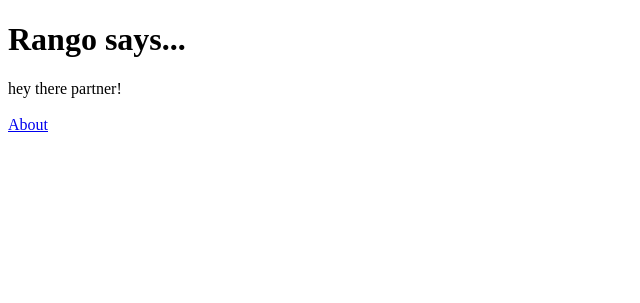
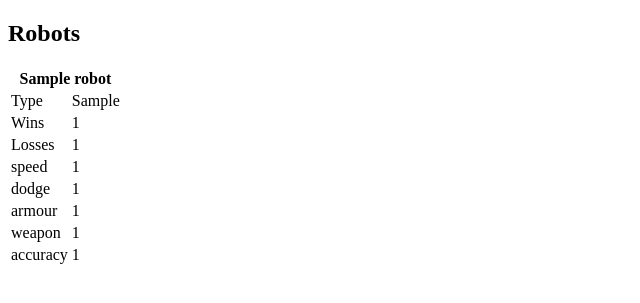
Before and after one commit to 2244726s/GroupProject, a Django app: page / in a window 1280 px wide. Shown: the top 303 px of the page, without its empty margins (0-640 px from the left). Run offline with Django 3.2, Linux system fonts and the light colour scheme; tables that the repository leaves empty hold one stand-in row (values such as "Sample post"); some libraries are stand-ins or nearby versions.

Commit message:
Created the html, view, url mapping, template tag, javascript, and template filter to create a html table for displaying robot info, as well as having functioning buttons for increasing its stats.use get_bot_table template tag(robot) to place the table in a html page. Enclose it in a div tag with id= 'bot-table' for the JS to function properly.

```diff
--- /dev/null
+++ b/bots/templatetags/bots_template_tags.py
@@ -0,0 +1,16 @@
+from django import template
+from bots .models import Robot
+
+register = template.Library()
+
+@register.inclusion_tag ('bots/bot_table.html')
+def get_bot_table(robot):
+    return {
+        'robot' : robot,
+        'stats' : robot.get_stats(),
+        'player' : robot.owner,
+    }
+
+@register.filter(name='mult')
+def mult(value, arg):
+    return int(value) * int(arg)
--- a/bots/urls.py
+++ b/bots/urls.py
@@ -3,4 +3,5 @@ from bots import views
 
 urlpatterns = [
     url(r'^profile/(?P<profile_name>[\w\-]+)/$', views.show_profile, name ='show_profile'),
+    url(r'^upgrade/$', views.upgrade, name='upgrade'),
 ]
--- a/bots/views.py
+++ b/bots/views.py
@@ -3,7 +3,8 @@ from bots.models import *
 # Create your views here.
 
 def index(request):
-    return render(request, 'bots/test.html', {})
+    context =  {'bot' : Robot.objects.all()[0]}
+    return render(request, 'bots/test.html', context)
 
 def show_profile(request, profile_name):
     # try to retrieve info about player
@@ -29,3 +30,41 @@ def show_profile(request, profile_name):
         context = {'player': None}
 
     return render(request, 'bots/profile.html', context)
+
+def upgrade(request):
+    ''' ajax view used for increasing stats of robots'''
+    if request.method == 'GET':
+        stat = request.GET['stat']
+        bot_id = int(request.GET['bot_id'])
+
+        #try to  find robot with given id
+        try:
+            bot = Robot.objects.get(id=bot_id)
+        except: # invalid robot id
+            print('upgrade was called with invalid robot id!!!')
+            # assume player has enough scrap, since otherwise they wouldnt have access to button that calls this
+
+        if(stat == 'speed'):
+            bot.owner.scrap -= bot.speed*25
+            bot.speed += 1
+        elif(stat == 'dodge'):
+            bot.owner.scrap -= bot.dodge*25
+            bot.dodge+= 1
+        elif(stat == 'armour'):
+            bot.owner.scrap -= bot.armour*25
+            bot.armour+= 1
+        elif(stat == 'weapon'):
+            bot.owner.scrap -= bot.weapon*25
+            bot.weapon+= 1
+        elif(stat == 'accuracy'):
+            bot.owner.scrap -= bot.accuracy*25
+            bot.accuracy+= 1
+
+        bot.save()
+        bot.owner.save()
+        # returned new rendered table
+        response =  render(request, 'bots/bot_table.html', {
+            'robot' : bot,
+            'stats' : bot.get_stats(),
+            'player' : bot.owner,})
+        return response
--- /dev/null
+++ b/static/js/bots/profile-page.js
@@ -0,0 +1,25 @@
+function clickUpgrade() {
+	// vars holding info for the stat increase
+		var botId;
+		var stat;
+		// extract data from button
+		botId= $(this).attr("data-botid");
+		stat = $(this).attr("data-stat");
+		// make get request to /bots/upgrade encoding the data
+		$.get('/bots/upgrade/', {bot_id : botId, stat:stat}, function(data) {
+			// update robot table
+			$('#bot-table').html(data);
+			// reassign click listener
+				$('.stat-increase').click(clickUpgrade);
+
+			// end of ajax function
+		});
+	// end of click listener
+	}
+$(document).ready(function() {
+
+	// assign click listener for stat increase buttons
+	$('.stat-increase').click(clickUpgrade);
+
+// end of ready
+});
--- /dev/null
+++ b/templates/bots/bot_table.html
@@ -0,0 +1,29 @@
+{% load bots_template_tags %}
+<table>
+	<tr>
+		<th colspan="2">{{robot.name }}</th>
+	</tr>
+	<tr>
+		<td>Type</td>
+		<td>{{ robot.type }}</td
+	</tr>
+	<tr>
+		<td>Wins</td>
+		<td>{{ robot.wins }}</td
+	</tr>
+	<tr>
+		<td>Losses</td>
+		<td>{{ robot.losses }}</td
+	</tr>
+	{% for stat, value in stats.items %}
+		<tr>
+			<td>{{ stat }}</td>
+			<td>{{ value }}
+			{% if player.scrap|add:0 >= value|mult:25 %}
+				<button class="stat-increase" data-stat="{{ stat }}" data-botid="{{robot.id}}" />
+			{% endif %}
+			</td>
+		</tr>
+	{% endfor %}
+
+</table>
--- a/templates/bots/test.html
+++ b/templates/bots/test.html
@@ -1,16 +1,16 @@
 <!DOCTYPE html>
+{% load bots_template_tags %}
+{% load staticfiles %}
 <html>
 <head>
-<title>Rango</title>
+<title>ScrapBots test</title>
+<script src="https://ajax.googleapis.com/ajax/libs/jquery/3.0.0/jquery.min.js"></script>
+<script src="{% static 'js/bots/profile-page.js' %}"></script>
 </head>
 <body>
-<h1>Rango says...</h1>
-<div>
-hey there partner! <br />
-<strong>{{ boldmessage }}</strong><br />
-</div>
-<div>
-<a href="/rango/about/">About</a><br />
-</div>
+	<h2>Robots</h2>
+	<div id="bot-table">
+		{% get_bot_table bot %}
+	</div>
 </body>
 </html>
```
Also changed, not shown: bots/templatetags/__init__.py (added).
